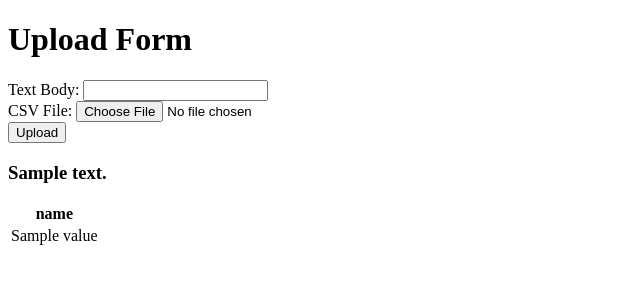
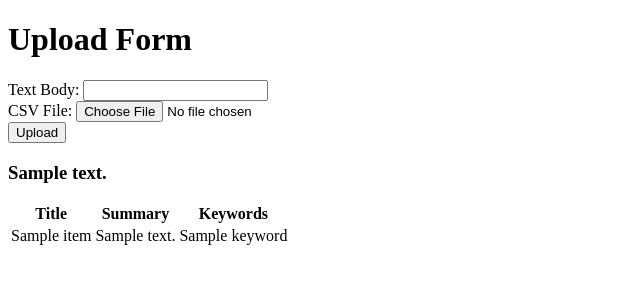
Before and after one commit to omid-storyful/storyful-newsworthy-ai, a Flask app: template templates/upload_form.html in a window 1280 px wide. Shown: the top 300 px of the page, without its empty margins (0-640 px from the left). Run offline with Flask 3, Linux system fonts and the light colour scheme; the template is opened without the code that fills it: most values are stand-ins (such as "Sample title", 1, 10 or a date in 2020).

Commit message:
[feature] Update output format

```diff
--- a/templates/upload_form.html
+++ b/templates/upload_form.html
@@ -26,17 +26,17 @@
         <table>
             <thead>
                 <tr>
-                    {% for key in data[0].keys() %}
-                        <th>{{ key }}</th>
-                    {% endfor %}
+                    <th>Title</th>
+                    <th>Summary</th>
+                    <th>Keywords</th>
                 </tr>
             </thead>
             <tbody>
-                {% for row in data %}
+                {% for item in data %}
                     <tr>
-                        {% for value in row.values() %}
-                            <td>{{ value }}</td>
-                        {% endfor %}
+                        <td>{{ item.title }}</td>
+                        <td>{{ item.summary }}</td>
+                        <td>{{ item.keywords | join(", ") }}</td>
                     </tr>
                 {% endfor %}
             </tbody>
```
Also changed, not shown: routes/__init__.py (+14 -1 lines).
